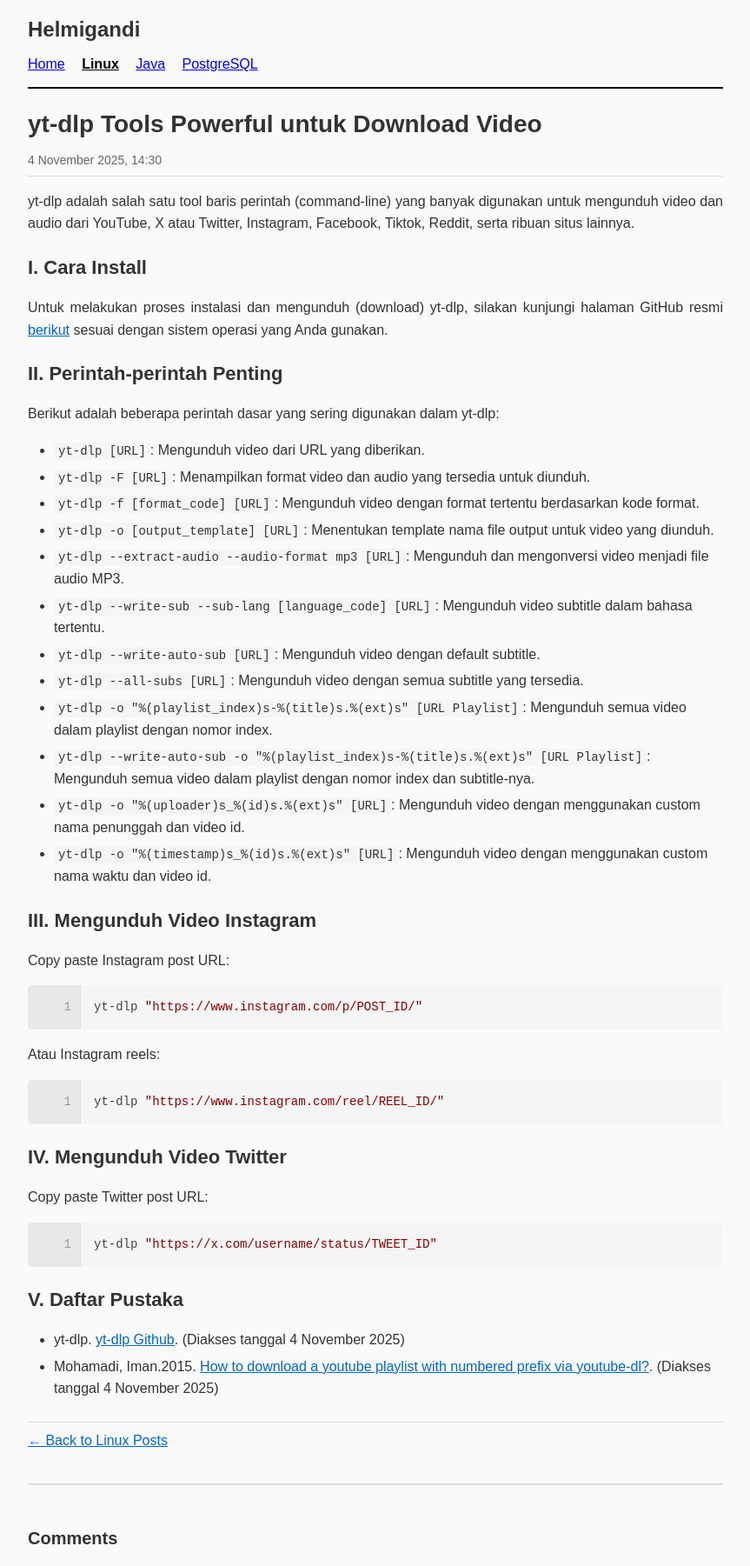
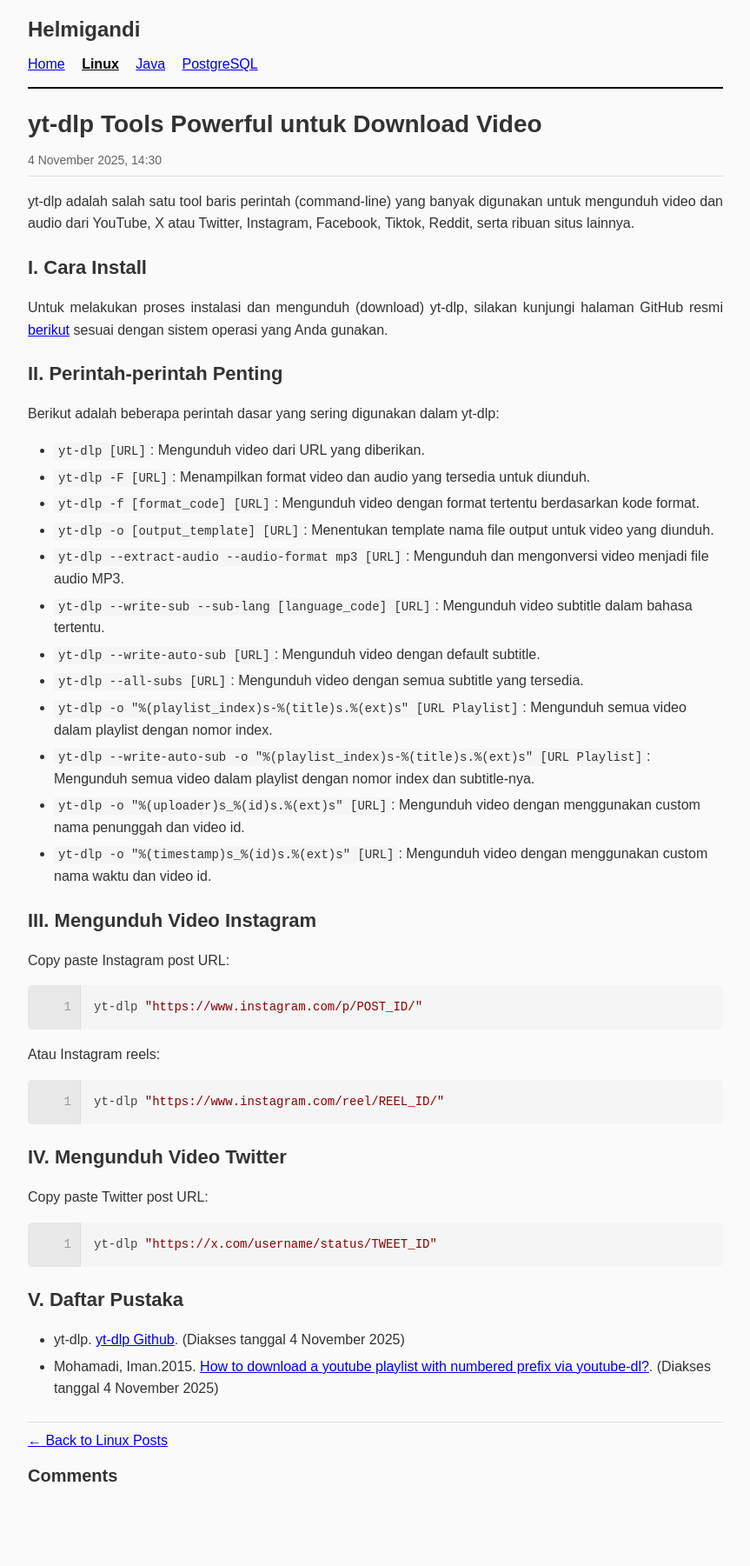
Before and after one commit to helmigandi/helmigandi, a plain HTML site: page posts/linux/2025/yt-dlp-tools.html in a window 1280 px wide. Shown: the whole page at 87% size, without its empty margins (208-1071 px from the left). After the commit the page ends 1729 px from the top, so only its background shows below. Drawn offline with nearby package versions, Linux system fonts and the light colour scheme.

Commit message:
Refactor code

```diff
--- a/css/404.css
+++ b/css/404.css
@@ -14,11 +14,6 @@
   margin: 15px 0;
 }
 
-.home-link {
-  color: #0066cc;
-  text-decoration: underline;
-}
-
 .redirect-message {
   font-size: 14px;
   color: #666;
--- a/css/post.css
+++ b/css/post.css
@@ -63,18 +63,6 @@
   margin-top: 25px;
   padding-top: 12px;
   border-top: 1px solid #ddd;
-}
-
-.post-footer a {
-  color: #0066cc;
-  text-decoration: underline;
-}
-
-/* Comments Section */
-.comments-section {
-  margin-top: 40px;
-  padding-top: 30px;
-  border-top: 2px solid #ddd;
 }
 
 .comments-section h3 {
@@ -195,12 +183,6 @@
   margin-top: 8px;
 }
 
-/* Links */
-.post-body a {
-  color: #0066cc;
-  text-decoration: underline;
-}
-
 /* Horizontal rule */
 .post-body hr {
   border: none;
--- a/css/style.css
+++ b/css/style.css
@@ -13,8 +13,6 @@ h1 {
 }
 
 nav a {
-  color: blue;
-  text-decoration: underline;
   margin-right: 15px;
   line-height: 2;
 }
@@ -40,11 +38,6 @@ hr {
   margin-bottom: 5px;
 }
 
-.post-item a {
-  color: blue;
-  text-decoration: underline;
-}
-
 .pagination {
   margin-top: 30px;
   display: flex;
@@ -53,8 +46,6 @@ hr {
 }
 
 .pagination a {
-  color: blue;
-  text-decoration: underline;
   padding: 5px 10px;
 }
 
```
Also changed, not shown: 1 other file.
